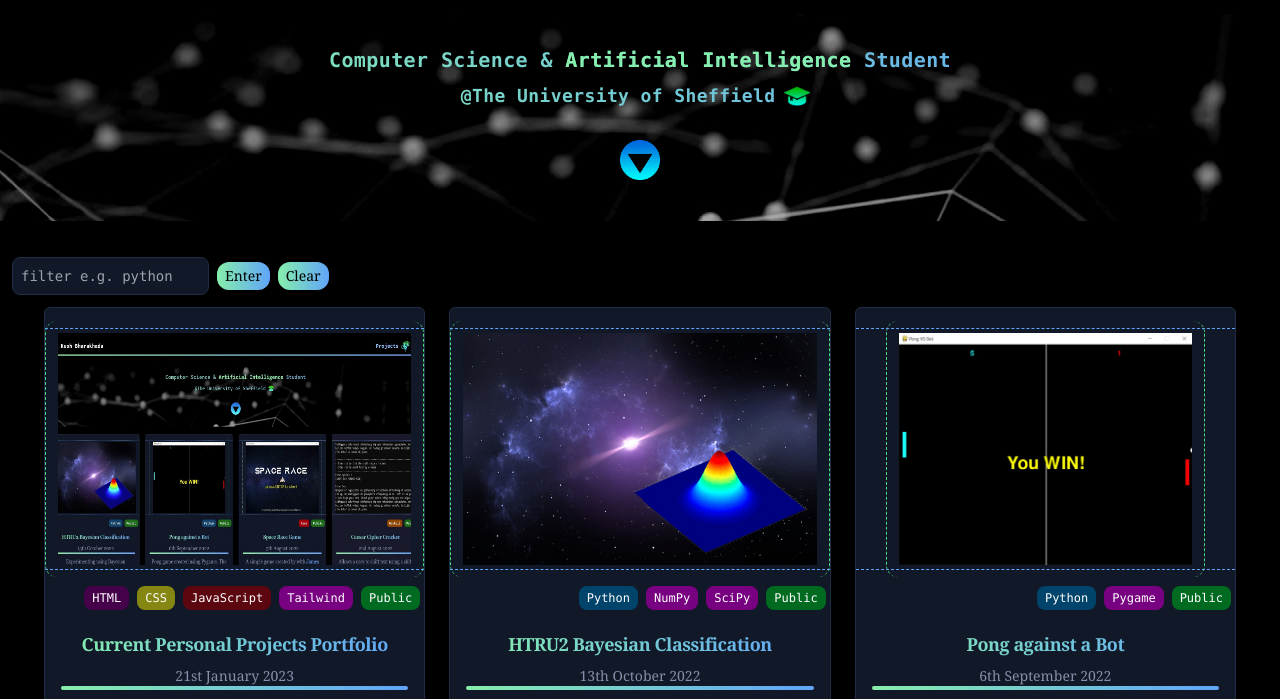
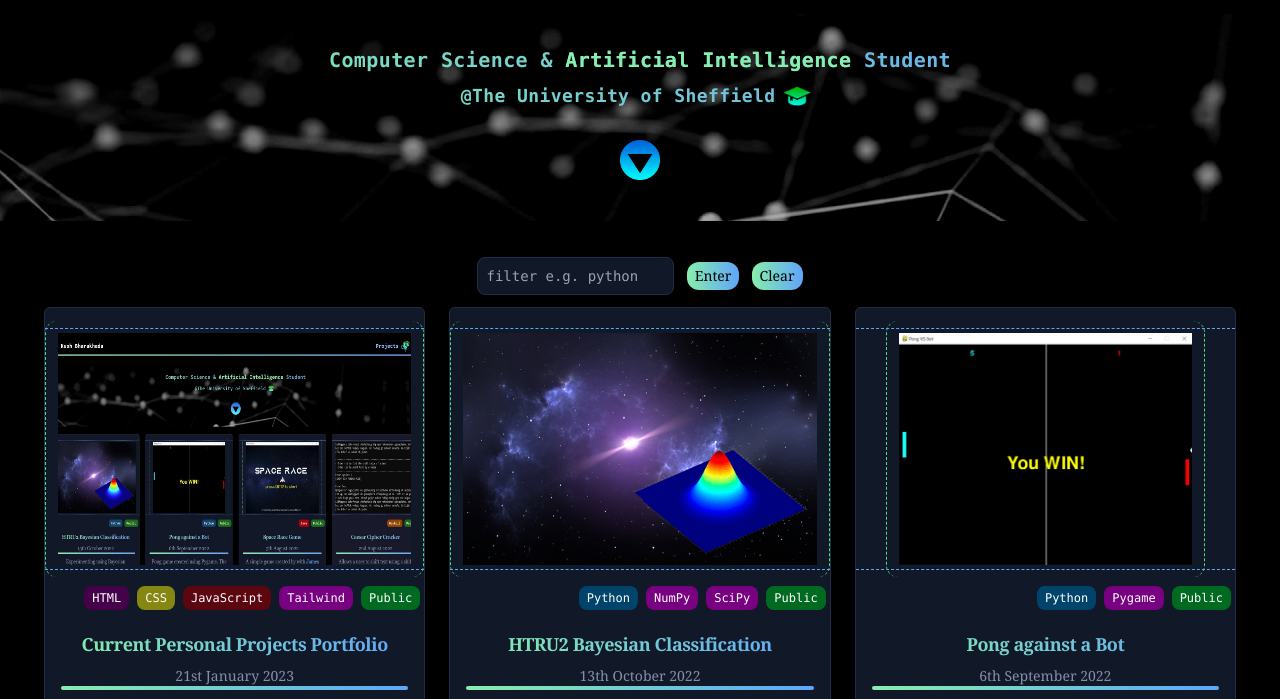
Before and after one commit to KushBharakhada/KushBharakhada.github.io, a website: page index.html in a window 1280 px wide. Shown: the part 86-785 px from the top of the page. Drawn offline with Linux system fonts and the light colour scheme.

Commit message:
Min screen size change. Centering filters.

```diff
--- a/index.html
+++ b/index.html
@@ -9,8 +9,8 @@
   <title>Personal Portfolio</title>
 </head>
 
-<!--Minimum screen width set to 320px-->
-<body class="bg-website-background text-website-text-theme font-mono min-w-[320px]">
+<!--Minimum screen width set to 340px-->
+<body class="bg-website-background text-website-text-theme font-mono min-w-[340px]">
 
   <header class="py-6 px-10 text-m 2xl:text-xl">
     <div class="container flex justify-between items-center mx-auto px-5 md:px-10 lg:px-15 w-full">
@@ -36,7 +36,7 @@
 
   <main class="py-6 px-3 font-serif animate-fade">
 
-    <div class="items-center inline-flex mt-3 mb-3 mx-auto">
+    <div class="mx-auto text-center mt-3 mb-3">
       <input type="text" placeholder="filter e.g. python" id="filter-input" class="text-sm font-mono text-blue-400 p-2 border border-project-border rounded-lg bg-project-background-theme">
       <button class="button-style text-sm ml-2" onclick="filter()">Enter</button>
       <button class="button-style text-sm ml-2" onclick="clearFilter()">Clear</button>
```
Also changed, not shown: css/style.css.
